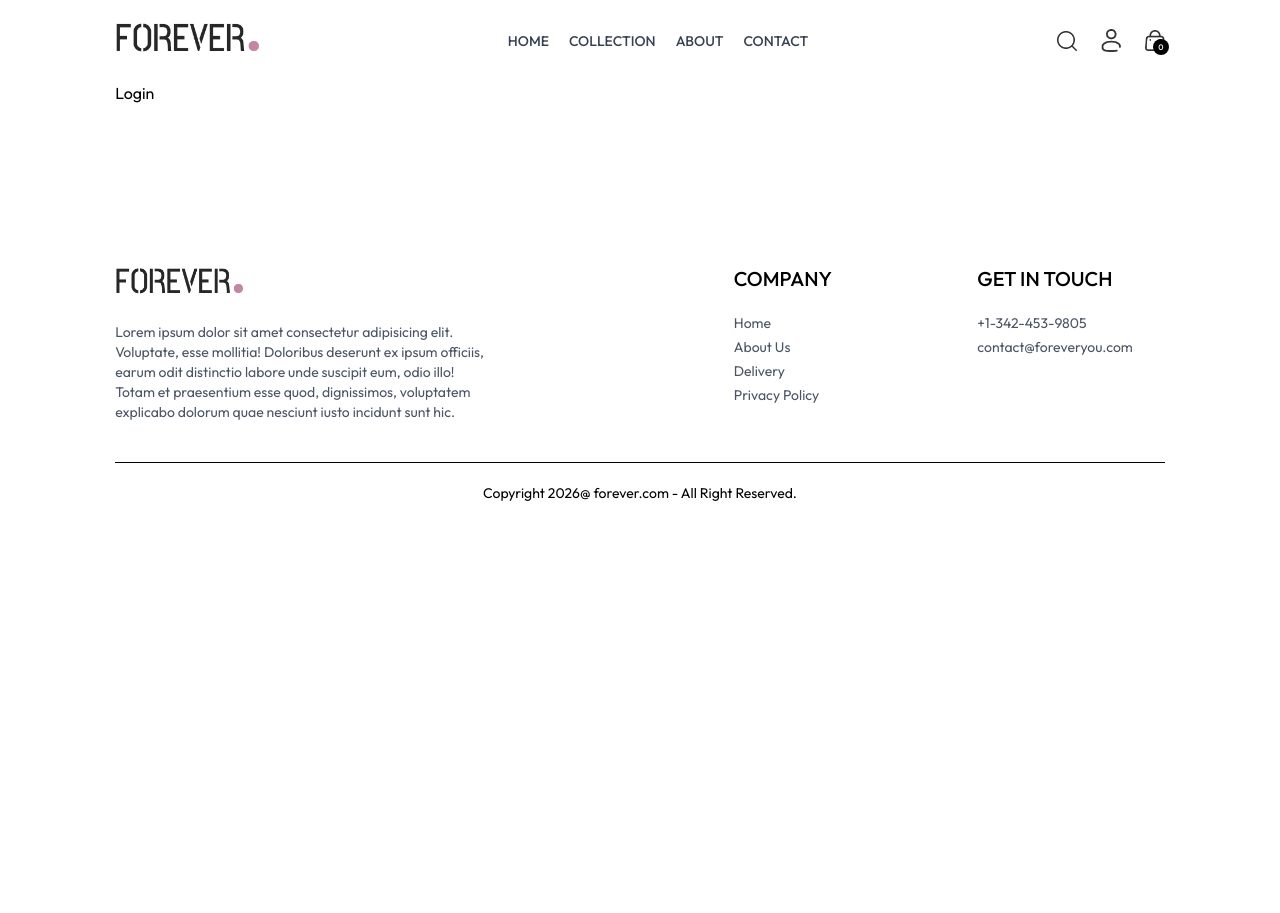
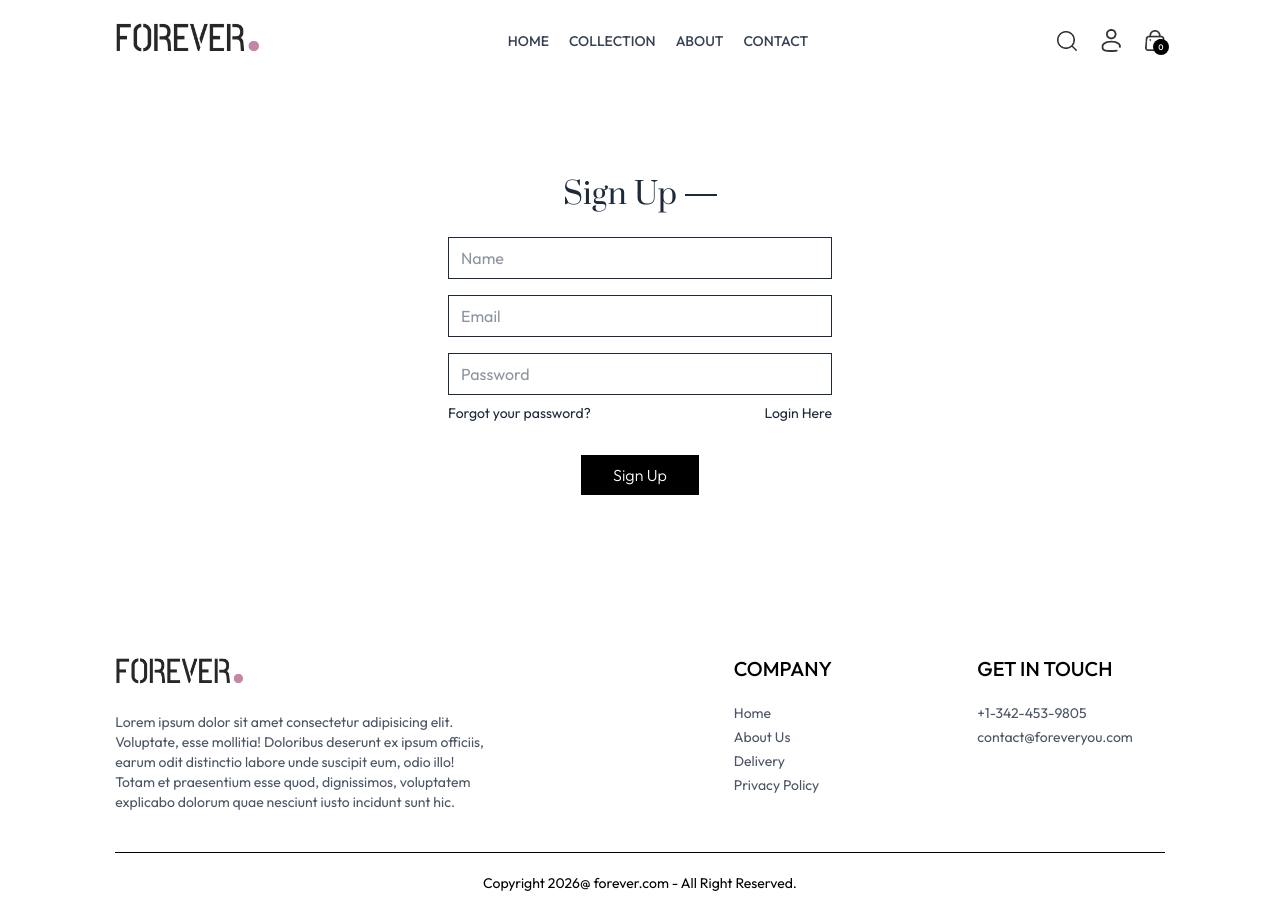
Before and after one commit to hridik-suresh/mern-ecommerce, a React (Vite) app in the folder frontend/: page /login in a window 1280 px wide. Before the commit the page ends 800 px from the top, so only its background shows below. Built offline with nearby package versions, Linux system fonts and the light colour scheme.

Commit message:
Login page is completed.

```diff
--- a/frontend/src/components/Navbar.jsx
+++ b/frontend/src/components/Navbar.jsx
@@ -42,11 +42,13 @@ const Navbar = () => {
         />
 
         <div className="group relative">
-          <img
-            src={assets.profile_icon}
-            className="w-5 cursor-pointer"
-            alt="Profile Menu"
-          />
+          <Link to={"/login"}>
+            <img
+              src={assets.profile_icon}
+              className="w-5 cursor-pointer"
+              alt="Profile Menu"
+            />
+          </Link>
 
           {/* Dropdown Menu */}
           <div className="group-hover:block hidden absolute dropdown-menu right-0 pt-4 z-10">
--- a/frontend/src/pages/Login.jsx
+++ b/frontend/src/pages/Login.jsx
@@ -1,8 +1,62 @@
+import { useState } from "react";
 
 const Login = () => {
+  const [currentState, setCurrentState] = useState("Sign Up");
+
+  const onSubmitHandler = async(evt) =>{
+    evt.preventDefault();
+  }
+
   return (
-    <div>Login</div>
-  )
-}
+    <form onSubmit={onSubmitHandler} className="flex flex-col items-center w-[90%] sm:max-w-96 m-auto mt-14 gap-4 text-gray-800">
+      <div className="inline-flex items-center gap-2 mb-2 mt-10">
+        <p className="prata-regular text-3xl">{currentState}</p>
+        <hr className="border-none h-[1.5px] w-8 bg-gray-800" />
+      </div>
+      {currentState === "Login" ? (
+        ""
+      ) : (
+        <input
+          type="text"
+          className="w-full px-3 py-2 border border-gray-800 "
+          placeholder="Name"
+          required
+        />
+      )}
 
-export default Login
+      <input
+        type="email"
+        className="w-full px-3 py-2 border border-gray-800 "
+        placeholder="Email"
+        required
+      />
+      <input
+        type="password"
+        className="w-full px-3 py-2 border border-gray-800 "
+        placeholder="Password"
+        required
+      />
+      <div className="w-full flex justify-between text-sm -mt-2">
+        <p className="cursor-pointer">Forgot your password?</p>
+        {currentState === "Login" ? (
+          <p
+            onClick={() => setCurrentState("Sigh Up")}
+            className="cursor-pointer"
+          >
+            Create account
+          </p>
+        ) : (
+          <p
+            onClick={() => setCurrentState("Login")}
+            className="cursor-pointer"
+          >
+            Login Here
+          </p>
+        )}
+      </div>
+      <button className="bg-black text-white font-light px-8 py-2 mt-4">{currentState === "Login" ? "Sign In" : "Sign Up"}</button>
+    </form>
+  );
+};
+
+export default Login;
```
